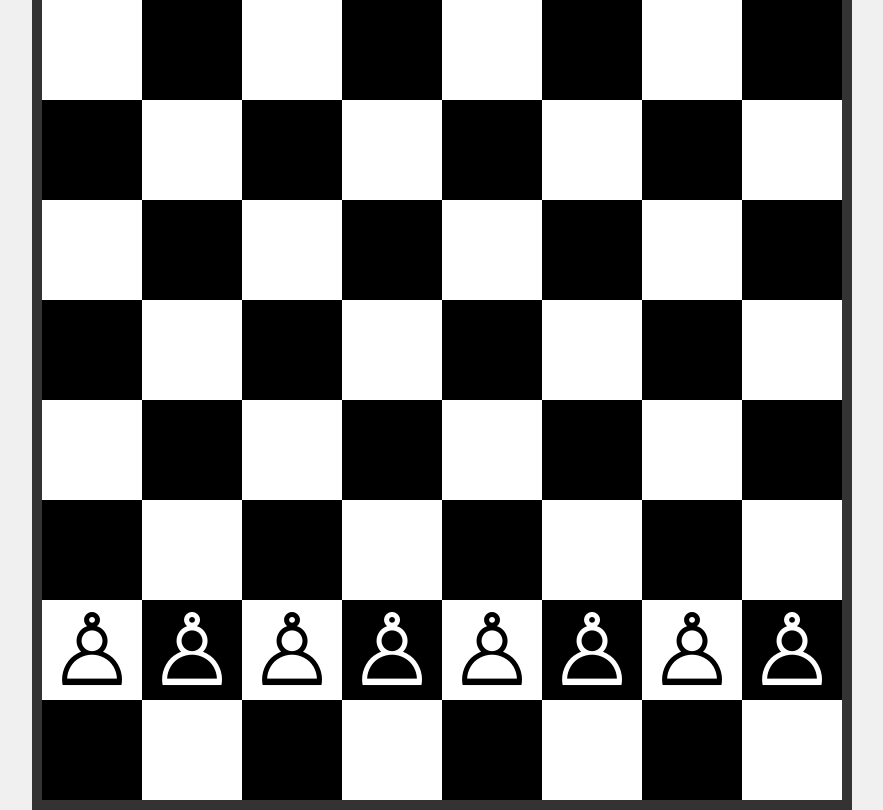
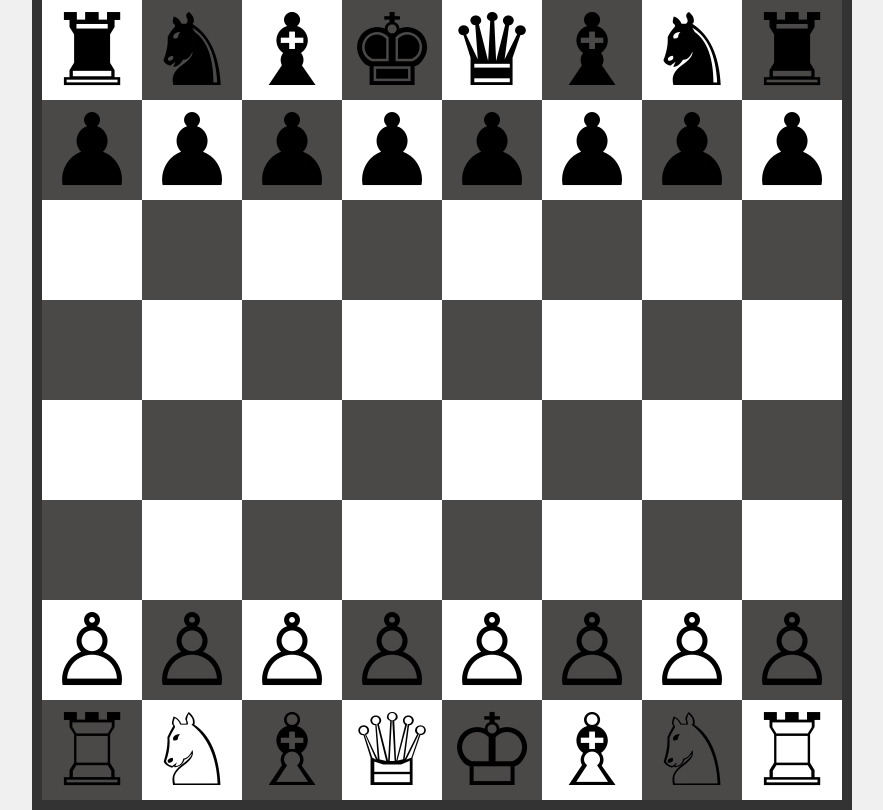
Before and after one commit to Wolfdog940/AjedrezJs, a website with bundled scripts: page index.html in a window 1280 px wide. Shown: the whole page, without its empty margins (198-1081 px from the left). Built offline with nearby package versions, Linux system fonts and the light colour scheme.

Commit message:
tablero montado

```diff
--- a/Data/chessPieces.mjs
+++ b/Data/chessPieces.mjs
@@ -1,15 +1,15 @@
 
-export const data ={
-    whiteKing: "\u2654",
-    whiteQueen: "\u2655",
-    whiteRook: "\u2656",
-    whiteBishop: "\u2657",
-    whiteKnight: "\u2658",
-    whitePawn: "\u2659",
-    blackKing: "\u265A",
-    blackQueen: "\u265B",
-    blackRook: "\u265C",
-    blackBishop: "\u265D",
-    blackKnight: "\u265E",
-    blackPawn: "\u265F"
-}
+export const data = {
+    whiteKing: "&#9812;",    // Rey blanco
+    whiteQueen: "&#9813;",   // Reina blanca
+    whiteRook: "&#9814;",    // Torre blanca
+    whiteBishop: "&#9815;",  // Alfil blanco
+    whiteKnight: "&#9816;",  // Caballo blanco
+    whitePawn: "&#9817;",    // Peón blanco
+    blackKing: "&#9818;",    // Rey negro
+    blackQueen: "&#9819;",   // Reina negra
+    blackRook: "&#9820;",    // Torre negra
+    blackBishop: "&#9821;",  // Alfil negro
+    blackKnight: "&#9822;",  // Caballo negro
+    blackPawn: "&#9823;"     // Peón negro
+};
--- /dev/null
+++ b/src/classes/piece/pieces/Bishop.mjs
@@ -0,0 +1,12 @@
+import Piece from "../pieceClass.mjs";
+import { data } from "../../../../Data/chessPieces.mjs";
+
+
+export default class Bishop extends Piece {
+    constructor(color, initialRow, initialColumnArray ){
+
+        const pieceName = color === 'white'? data?.whiteBishop: data?.blackBishop
+        super(color, pieceName, initialRow, initialColumnArray)
+    }
+
+}
--- /dev/null
+++ b/src/classes/piece/pieces/king.mjs
@@ -0,0 +1,12 @@
+import Piece from "../pieceClass.mjs";
+import { data } from "../../../../Data/chessPieces.mjs";
+
+
+export default class King extends Piece {
+    constructor(color, initialRow, initialColumnArray ){
+
+        const pieceName = color === 'white'? data?.whiteKing: data?.blackKing
+        super(color, pieceName, initialRow, initialColumnArray)
+    }
+
+}
--- /dev/null
+++ b/src/classes/piece/pieces/knight.mjs
@@ -0,0 +1,12 @@
+import Piece from "../pieceClass.mjs";
+import { data } from "../../../../Data/chessPieces.mjs";
+
+
+export default class Knight extends Piece {
+    constructor(color, initialRow, initialColumnArray ){
+
+        const pieceName = color === 'white'? data?.whiteKnight: data?.blackKnight
+        super(color, pieceName, initialRow, initialColumnArray)
+    }
+
+}
--- /dev/null
+++ b/src/classes/piece/pieces/queen.mjs
@@ -0,0 +1,12 @@
+import Piece from "../pieceClass.mjs";
+import { data } from "../../../../Data/chessPieces.mjs";
+
+
+export default class Queen extends Piece {
+    constructor(color, initialRow, initialColumnArray ){
+
+        const pieceName = color === 'white'? data?.whiteQueen: data?.blackQueen
+        super(color, pieceName, initialRow, initialColumnArray)
+    }
+
+}
--- /dev/null
+++ b/src/classes/piece/pieces/rook.mjs
@@ -0,0 +1,12 @@
+import Piece from "../pieceClass.mjs";
+import { data } from "../../../../Data/chessPieces.mjs";
+
+
+export default class Rook extends Piece {
+    constructor(color, initialRow, initialColumnArray ){
+
+        const pieceName = color === 'white'? data?.whiteRook: data?.blackRook
+        super(color, pieceName, initialRow, initialColumnArray)
+    }
+
+}
--- a/src/index.mjs
+++ b/src/index.mjs
@@ -1,13 +1,33 @@
 import Board from "./classes/boardClass/boardClass.mjs";
-import Piece from "./classes/piece/pieceClass.mjs";
 import Pawn from "./classes/piece/pieces/pawn.mjs";
+import Rook from "./classes/piece/pieces/rook.mjs";
+import Knight from "./classes/piece/pieces/knight.mjs";
+import Bishop from "./classes/piece/pieces/Bishop.mjs";
+import Queen from "./classes/piece/pieces/queen.mjs";
+import King from "./classes/piece/pieces/king.mjs";
 
+
+//Crear tablero
 const newBoard = new Board();
-//const newPiece = new Piece();
-const withePawn = new Pawn('white','2',['A2','C2','E2','G2','B2','D2','F2','H2']);
-//const blackPawn = new Pawn('white','2',['B2','D2','F2','H2'])
 
-newBoard.placeChessPieces(withePawn.pieceName,withePawn.initialRow,withePawn.initialColumnArray);
-//newBoard.placeChessPieces(blackPawn.pieceName,blackPawn.initialRow,blackPawn.initialColumnArray);
+//Crear piezas
+const withePawns = new Pawn('white','2',['A2','C2','E2','G2','B2','D2','F2','H2']);
+const blackPawns = new Pawn('black','7',['A7','C7','E7','G7','B7','D7','F7','H7']);
+const whiteRook = new Rook ('white','1',['A1','H1']);
+const blackRook = new Rook ('black','8',['A8','H8']);
+const whiteKnight = new Knight('white','1',['B1','G1']);
+const blackKnight = new Knight('black','8',['B8','G8']);
+const whiteBishop = new Bishop('white','1',['C1','F1']);
+const blackBishop = new Bishop('black','8',['C8','F8']);
+const whiteQueen = new Queen('white','1',['D1']);
+const blackQueen = new Queen('black','8',['E8']);
+const whiteKing = new King('white','1',['E1']);
+const blackKing = new King('black','8',['D8'])
 
-console.log('hola')
+
+//Crear array para almadcenar todas las nuevas piezas
+const allPieces = [withePawns, blackPawns,whiteRook,blackRook,whiteKnight,blackKnight,whiteBishop,blackBishop,whiteQueen,blackQueen,blackKing,whiteKing];
+// Ejecutar metodo
+allPieces.forEach(pieces => {
+    newBoard.placeChessPieces(pieces.pieceName, pieces.initialRow, pieces.initialColumnArray);
+});
--- a/styles.css
+++ b/styles.css
@@ -34,8 +34,8 @@ body {
 }
 
 .black {
-    background-color: #000000;
+    background-color: #4b4848;
     font-size:100px;
-    color:white;
+
 
 }
```
Also changed, not shown: src/classes/boardClass/boardClass.mjs (+4 -5 lines).
